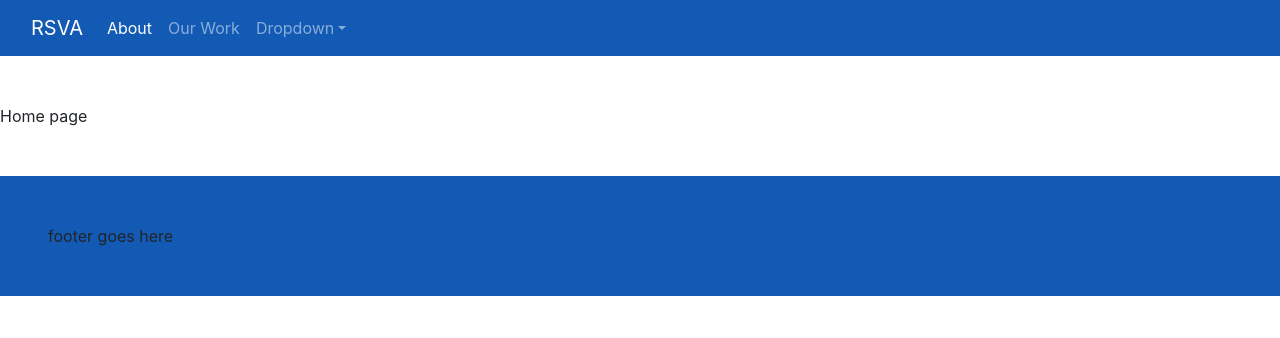
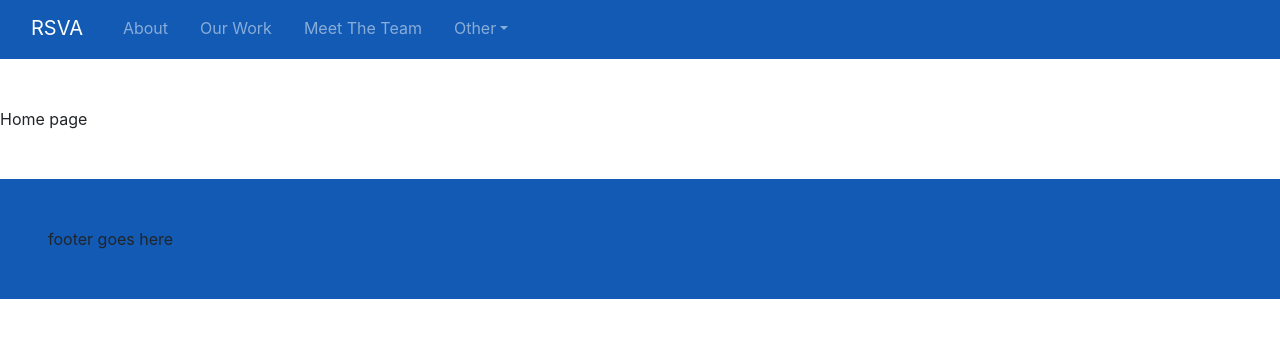
Before and after one commit to Ali-Row/Restoration-Specialists-Of-Virginia, a React (Create React App) app: page / in a window 1280 px wide. Shown: the top 338 px of the page. Built offline with nearby package versions, Linux system fonts and the light colour scheme.

Commit message:
:tada: Navbar now has hover effects

```diff
--- a/src/App.css
+++ b/src/App.css
@@ -1,12 +1,27 @@
 /* color vars */
 :root {
     --main-bg-color: rgb(18, 90, 179);
+    --main-hover-color: rgb(43, 107, 185);
 }
 
 .main-bg-color {
     background: var(--main-bg-color);
 }
 
+.nav-item {
+    margin-left: 1rem;
+}
+
+.nav-link, .nav-over, .navbar-brand {
+    border-bottom: solid rgba(255, 255, 255, 0) .2rem;
+    border-radius: .3rem !important;
+}
+
+.nav-over:hover {
+    background: var(--main-hover-color);
+}
+
 .route-active {
     border-bottom: solid white .2rem;
+    border-radius: 0rem !important;
 }
--- a/src/components/Navbar/index.jsx
+++ b/src/components/Navbar/index.jsx
@@ -1,6 +1,5 @@
 import React from "react";
 import Nav from "react-bootstrap/Nav";
-import Container from "react-bootstrap/Container"
 
 const Navbar = () => {
 
@@ -26,25 +25,30 @@ const Navbar = () => {
         <div className="collapse navbar-collapse" id="navbarSupportedContent">
           <ul className="navbar-nav me-auto mb-2 mb-lg-0">
             <li className="nav-item">
-              <a className={route === '/about' ? "nav-link active route-active" : "nav-link active"} aria-current="page" href="/about">
+              <a className={route === '/about' ? "nav-link active route-active" : "nav-link nav-over"} aria-current="page" href="/about">
                 About
               </a>
             </li>
             <li className="nav-item">
-              <a className="nav-link" href="/na">
+              <a className={route === '/work' ? "nav-link active route-active" : "nav-link nav-over"} href="/work">
                 Our Work
+              </a>
+            </li>
+            <li className="nav-item">
+              <a className={route === '/team' ? "nav-link active route-active" : "nav-link nav-over"} href="/team">
+                Meet The Team
               </a>
             </li>
             <li className="nav-item dropdown">
               <a
-                className="nav-link dropdown-toggle"
+                className="nav-link nav-over dropdown-toggle"
                 href="/na"
                 id="navbarDropdown"
                 role="button"
                 data-bs-toggle="dropdown"
                 aria-expanded="false"
               >
-                Dropdown
+                Other
               </a>
               <ul className="dropdown-menu" aria-labelledby="navbarDropdown">
                 <li>
@@ -58,7 +62,6 @@ const Navbar = () => {
                   </a>
                 </li>
                 <li>
-                  <hr className="dropdown-divider"></hr>
                 </li>
                 <li>
                   <a className="dropdown-item" href="/na">
```
